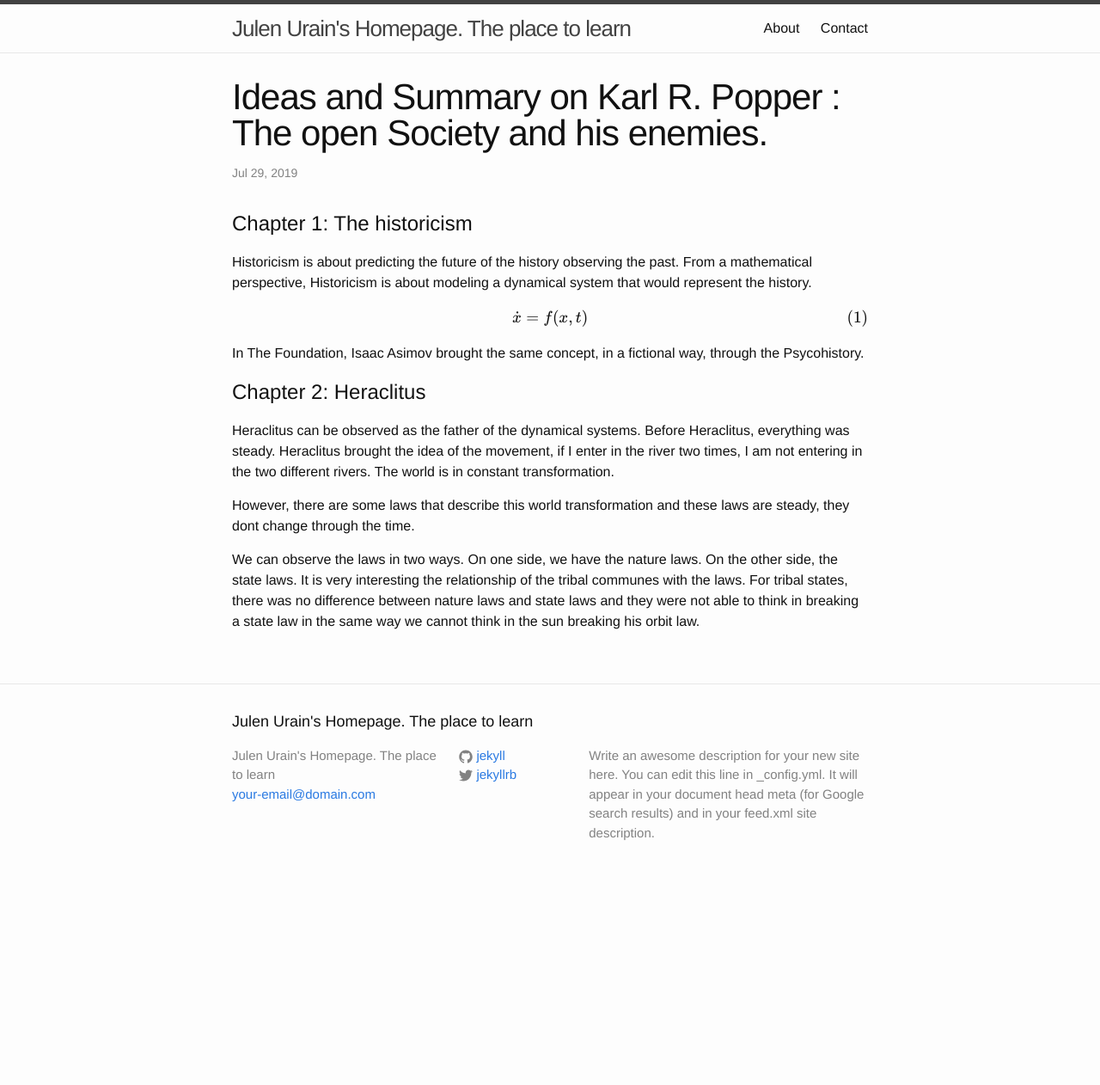
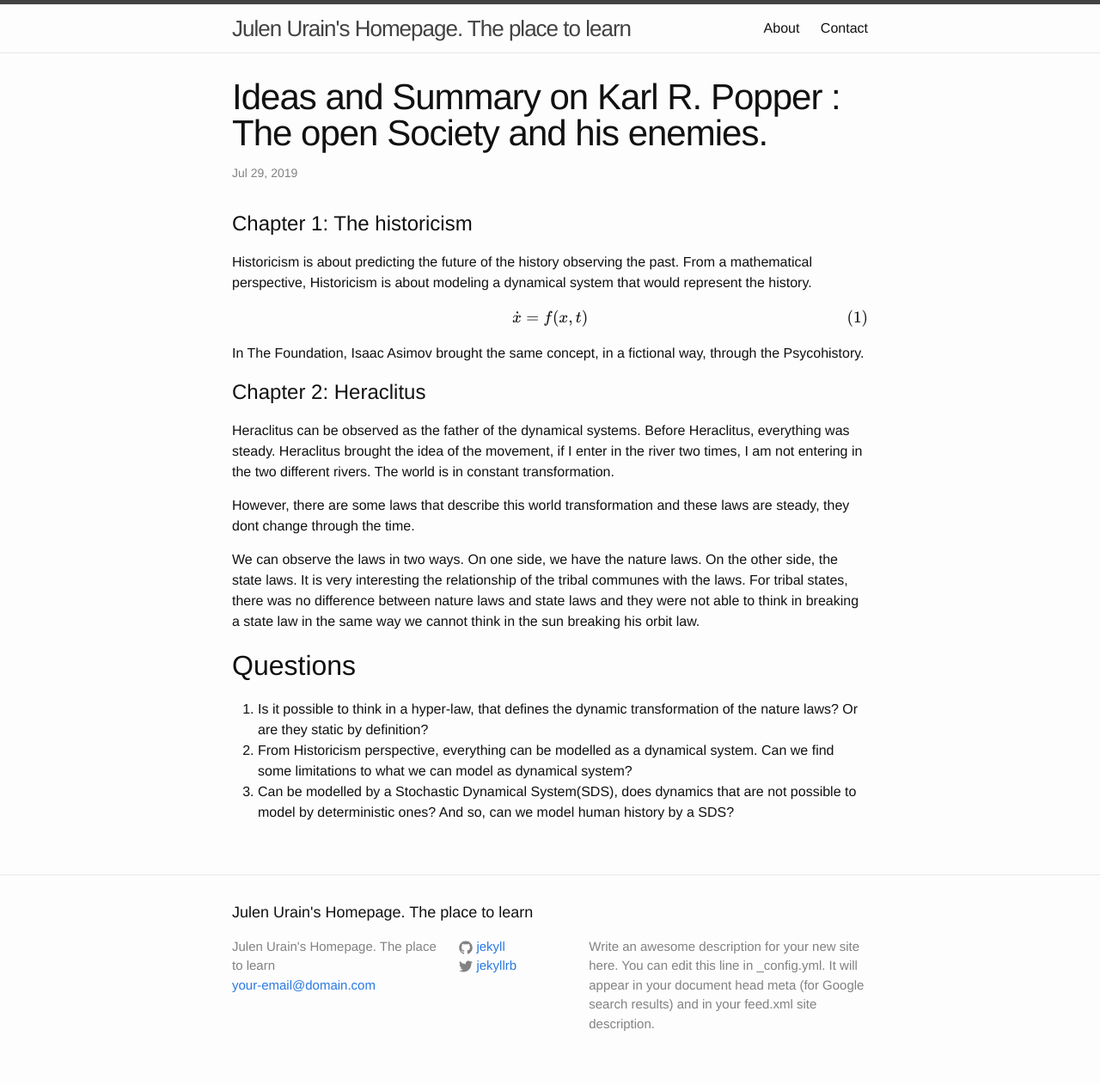
Before and after one commit to TheCamusean/theCamusean.github.io, a Jekyll site: the page built from _posts/2019-07-29-Karl-Popper.markdown, in a window 1280 px wide. Shown: the whole page at 86% size. Built offline with Jekyll 4.4.1, drawn with Linux system fonts in a browser that asks for light colours; formulas are drawn with MathJax 3; a script that is not in the unit is left out; before the commit the page ends 1040 px from its top, so only the background shows below that.

Commit message:
questions

```diff
--- a/_posts/2019-07-29-Karl-Popper.markdown
+++ b/_posts/2019-07-29-Karl-Popper.markdown
@@ -24,3 +24,10 @@ Heraclitus can be observed as the father of the dynamical systems. Before Heracl
 However, there are some laws that describe this world transformation and these laws are steady, they dont change through the time.
 
 We can observe the laws in two ways. On one side, we have the nature laws. On the other side, the state laws. It is very interesting the relationship of the tribal communes with the laws. For tribal states, there was no difference between nature laws and state laws and they were not able to think in breaking a state law in the same way we cannot think in the sun breaking his orbit law.
+
+
+## Questions
+
+1. Is it possible to think in a hyper-law, that defines the dynamic transformation of the nature laws? Or are they static by definition?
+2. From Historicism perspective, everything can be modelled as a dynamical system. Can we find some limitations to what we can model as dynamical system?
+3. Can be modelled by a Stochastic Dynamical System(SDS), does dynamics that are not possible to model by deterministic ones? And so, can we model human history by a SDS?
```
